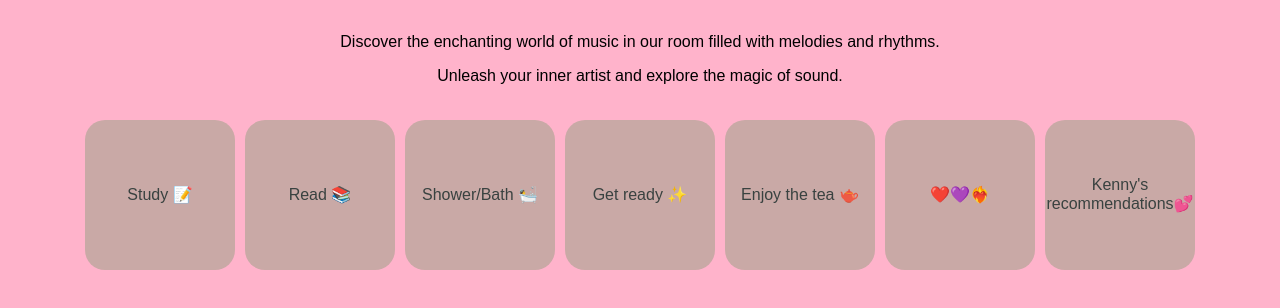
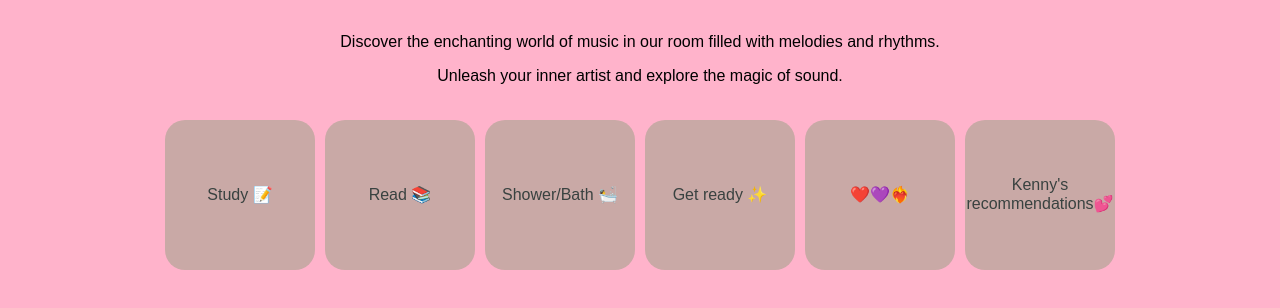
Before and after one commit to itsthekentinator/roomofmusic, a plain HTML site: page index.html in a window 1280 px wide. Shown: the part 304-612 px from the top of the page. Drawn offline with Linux system fonts and the light colour scheme.

Commit message:
Update index.html

```diff
--- a/index.html
+++ b/index.html
@@ -20,7 +20,6 @@
             <a class="button" href="https://itsthekentinator.github.io/read/">Read 📚</a>
             <a class="button" href="link3.html">Shower/Bath  🛀</a>
             <a class="button" href="link4.html">Get ready ✨</a>
-            <a class="button" href="https://www.youtube.com/watch?v=yq4ME1M620I">Enjoy the tea 🫖</a>
             <a class="button" href="link6.html">❤️💜❤️‍🔥</a>
             <a class="button" href="https://itsthekentinator.github.io/kennysrecommendations/">Kenny's recommendations💕</a>
         </section>
```
